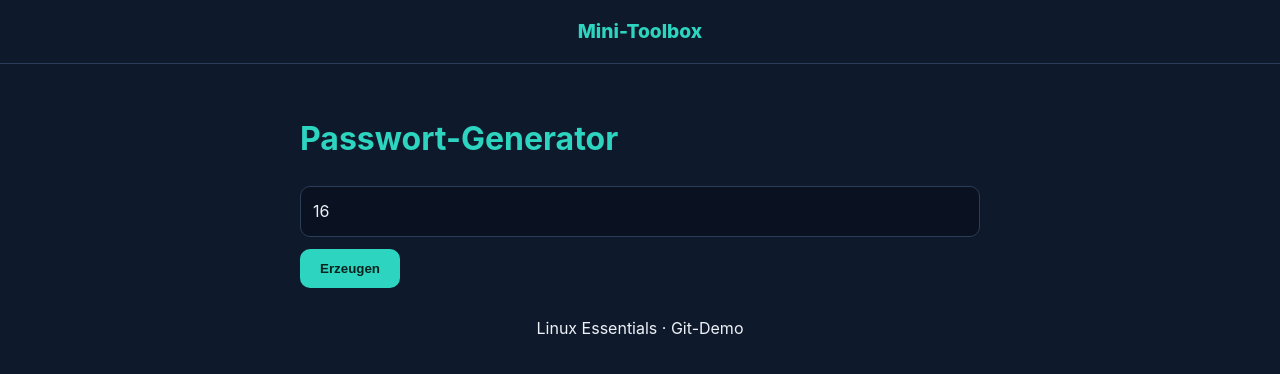
After one commit to SeGaTeaching/flask_linux_essentials_project, a Flask app: page /passwort in a window 1280 px wide. The commit adds this page. Shown: the top 374 px of the page. Run offline with Flask 3, Linux system fonts and the light colour scheme.

Commit message:
neues passwort feature erstellt und eingebaut

```diff
--- a/app.py
+++ b/app.py
@@ -1,3 +1,5 @@
+import string
+import secrets
 from flask import Flask, render_template, request
 
 app = Flask(__name__)
@@ -26,6 +28,15 @@ def temperatur():
             celsius = None
     return render_template("temperatur.html", celsius=celsius, fahrenheit=fahrenheit)
 
+@app.route("/passwort", methods=["GET", "POST"])
+def passwort():
+    pw, laenge = None, 16
+    if request.method == "POST":
+        laenge = max(4, min(64, int(request.form.get("laenge", 16))))
+        alphabet = string.ascii_letters + string.digits + "!@#$%^&*"
+        pw = "".join(secrets.choice(alphabet) for _ in range(laenge))
+    return render_template("passwort.html", pw=pw, laenge=laenge)
+
 
 if __name__ == "__main__":
     app.run(debug=True)
--- a/templates/index.html
+++ b/templates/index.html
@@ -6,6 +6,6 @@
 <div class="cards">
   <a class="card" href="{{ url_for('zaehler') }}"><h2>Zaehler</h2><p>Woerter &amp; Zeichen zaehlen.</p></a>
   <a class="card" href="{{ url_for('temperatur') }}"><h2>Temperatur</h2><p>Celsius in Fahrenheit.</p></a>
-
+  <a class="card" href="{{ url_for('passwort') }}"><h2>Passwort</h2><p>Zufalls-Passwort erzeugen.</p></a>
 </div>
 {% endblock %}
--- /dev/null
+++ b/templates/passwort.html
@@ -0,0 +1,9 @@
+{% extends "base.html" %}
+{% block content %}
+<h1>Passwort-Generator</h1>
+<form method="post">
+  <input name="laenge" type="number" min="4" max="64" value="{{ laenge }}">
+  <button type="submit">Erzeugen</button>
+</form>
+{% if pw %}<div class="ergebnis"><code class="pw">{{ pw }}</code></div>{% endif %}
+{% endblock %}
```
